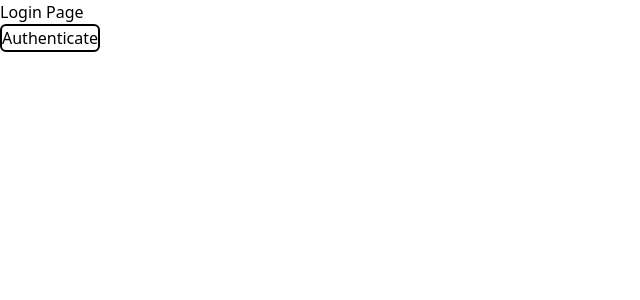
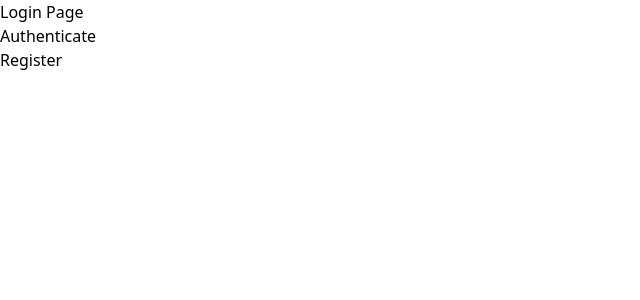
Before and after one commit to Sam-Kikoma/finance-tracker, a React (Vite) app in the folder client/: page /login in a window 1280 px wide. Shown: the top 300 px of the page, without its empty margins (0-640 px from the left). Built offline with nearby package versions, Linux system fonts and the light colour scheme.

Commit message:
Updated page flow

```diff
--- a/client/src/components/Login.jsx
+++ b/client/src/components/Login.jsx
@@ -1,15 +1,24 @@
-import { useOutletContext } from "react-router-dom";
+import { useOutletContext, useNavigate } from "react-router-dom";
 
 const Login = () => {
 	const { setAuth } = useOutletContext();
 	const handleLogin = () => {
 		setAuth(true);
 	};
+	const navigate = useNavigate();
 	return (
 		<>
 			<h1>Login Page</h1>
-			<button onClick={handleLogin} className="border-2 border-black rounded-md">
+			<button onClick={handleLogin} className="border-1 border-black rounded-md">
 				Authenticate
+			</button>
+			<br />
+			<button
+				onClick={() => {
+					navigate("/register");
+				}}
+			>
+				Register
 			</button>
 		</>
 	);
```
